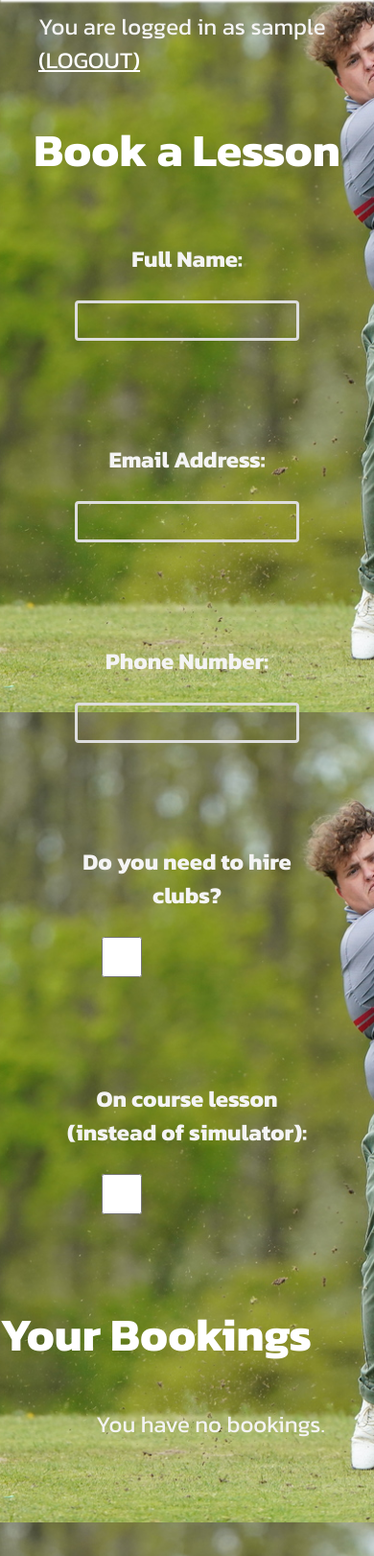
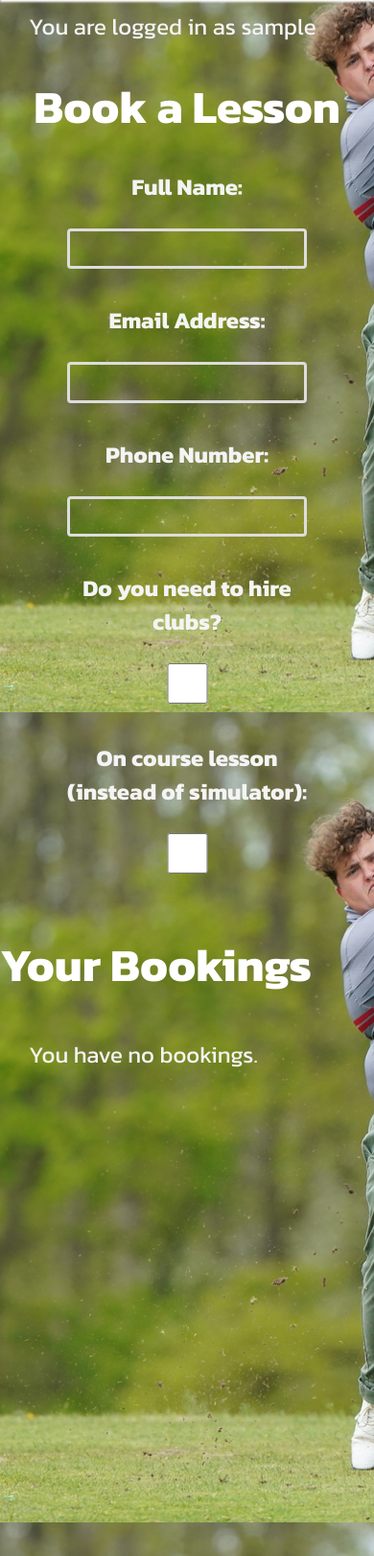
Before and after one commit to Code-Institute-Submissions/learn_golf_booking, a Django app: page /book/ in a window 390 px wide. Shown: the part 102-1723 px from the top of the page at 96% size. Run offline with Django 5.2, Linux system fonts and the light colour scheme; the visitor is signed in with stand-in values (Sample User, id 1); data comes from the database, SQL or seed files in the repository; data that the repository does not hold is empty; some libraries are stand-ins or nearby versions.

Commit message:
style booking form

```diff
--- a/accounts/templates/accounts/register.html
+++ b/accounts/templates/accounts/register.html
@@ -22,6 +22,7 @@
                 <li>Gallery</li>
                 <li>Golf Careers</li>
                 <li><a href="{% url 'book_lessons' %}">Golf Lessons</a></li>
+                <li><a href="{% url 'logout' %}">LOGOUT</a></li>
             </ul>
         </nav>
     </header>
--- a/accounts/templates/accounts/signin.html
+++ b/accounts/templates/accounts/signin.html
@@ -20,6 +20,7 @@
                 <li>Gallery</li>
                 <li>Golf Careers</li>
                 <li><a href="{% url 'book_lessons' %}" class="active">Golf Lessons</a></li>
+                <li><a href="{% url 'logout' %}">LOGOUT</a></li>
             </ul>
         </nav>
     </header>
--- a/codestar/settings.py
+++ b/codestar/settings.py
@@ -33,6 +33,10 @@ DEBUG = True
 
 ALLOWED_HOSTS = ['8000-lewisclemen-learngolfbo-ikt0ujl1t4x.ws.codeinstitute-ide.net', 'learn-golf-booking-f01bc1c04312.herokuapp.com']
 
+
+SESSION_COOKIE_AGE = 1209600
+SESSION_EXPIRE_AT_BROWSER_CLOSE = False
+SESSION_SAVE_EVERY_REQUEST = True
 
 # Application definition
 
--- a/lessons/templates/lessons/book_lessons.html
+++ b/lessons/templates/lessons/book_lessons.html
@@ -22,16 +22,17 @@
                 <li>Gallery</li>
                 <li>Golf Careers</li>
                 <li><a href="{% url 'book_lessons' %}" class="active">Golf Lessons</a></li>
+                <li><a href="{% url 'logout' %}">LOGOUT</a></li>
             </ul>
         </nav>
     </header>
 
     <section id="account">
         {% if user.is_authenticated %}
-        <p id="you-are">You are logged in as {{ user.username }} <a href="{% url 'logout' %}">(LOGOUT)</a></p>
+        <p id="you-are">You are logged in as {{ user.username }}</p>
 
         <h2 id="book-lesson">{% if editing %}Edit Booking{% else %}Book a Lesson{% endif %}</h2>
-
+        <div id="edit">
             <form method="POST" id="bookingForm"
                 action="{% if editing and booking_id %}{% url 'booking_update' booking_id %}{% else %}{% url 'book_lessons' %}{% endif %}">
                 {% csrf_token %}
@@ -39,21 +40,24 @@
                 {{ form.as_p }}
                 <input type="hidden" id="selected_date" name="selected_date" value="{{ form.date.value|default:'' }}">
                 <input type="hidden" id="selected_time" name="selected_time" value="{{ form.time.value|default:'' }}">
-            {% if editing %}<button>Update Booking</button>{% endif %}
                 </button>
             </form>
+        </div>
         <div id="calendar" class="{% if not editing %}hidden-calendar{% endif %}"></div>
         <div id="time-slots" style="display: none;">
             <h2>Available Time Slots</h2>
             <ul id="time-slot-list"></ul>
         </div>
 
+        <div id="update-booking">
+            {% if editing %}<button id="update-booking-button">Update Booking</button>{% endif %}
+        </div>
         <h2 id="bookings-heading">Your Bookings</h2>
         {% if bookings %}
         <ul>
             {% for booking in bookings %}
             <li id="bookings">
-                <strong style="font-size: medium;">{{ booking.date }} at {{ booking.time }}</strong> - {{ booking.name }}
+                <strong>{{ booking.date }} at {{ booking.time }}</strong> - {{ booking.name }}
                 <a href="{% url 'booking_update' booking.id %}" class="edit">Edit</a>
                 <button type="button" class="delete" onclick="openModal('{{ booking.id }}')">Delete</button>
             </li>
--- a/lessons/templates/lessons/success.html
+++ b/lessons/templates/lessons/success.html
@@ -20,6 +20,7 @@
                 <li>Gallery</li>
                 <li>Golf Careers</li>
                 <li><a href="{% url 'book_lessons' %}">Golf Lessons</a></li>
+                <li><a href="{% url 'logout' %}">LOGOUT</a></li>
             </ul>
         </nav>
     </header>
--- a/static/css/style.css
+++ b/static/css/style.css
@@ -26,10 +26,10 @@ body {
 }
 
 form {
-    display: flex;
     flex-direction: column;
-    min-height: 100vh;
+    min-height: 70vh;
     margin: 0px 8px;
+    text-align: center;
 }
 
 .form-group {
@@ -44,14 +44,13 @@ label {
 
 input, select {
     padding: 6px;
-    margin-top: 6px;
     border: 3px solid #ddd;
     border-radius: 4px;
     height: 5vh;
     font-size: large;
     background: transparent;
     color: white;
-    max-width: 60vw;
+    min-width: 50vw;
     text-align: center;
 }
 
@@ -63,9 +62,9 @@ button {
     border-radius: 4px;
     cursor: pointer;
     font-size: 16px;
-    min-width: 25vw;
+    min-width: 15vw;
     align-self: center;
-    margin: 50px 0;
+    margin: 5cqmax 0;
 }
 
 button:hover {
@@ -128,11 +127,11 @@ h3 {
     margin: 0 8px;
     text-align: center;
 }
+
 p {
     align-self: flex-start;
     margin-left: 100px;
     color: #f4f4f4;
-    margin-top: 40px;
 }
 
 #booking-picture {
@@ -207,6 +206,14 @@ li {
 
 .register-container {
     text-align: center;
+}
+
+#id_on_course_lesson {
+    height: 5vh;
+}
+
+#id_hire_clubs {
+    height: 5vh;
 }
 /* Header */
 
@@ -399,10 +406,17 @@ h2 {
 
 }
 
+#update-booking {
+    text-align: center;
+}
+
+#update-booking-button {
+    height: 8vh;
+}
+
 #no-bookings {
     min-width: 60vw;
     font-size: x-large;
-    margin-left: 100px;
 }
 
 /* Booking Calender */
@@ -490,14 +504,43 @@ h2 {
 
     input{
         font-size: xx-large;
+        min-width: 40vw;
+    }
+
+    #calendar {
+        max-width: 70vw;
+        max-height: 96vh;
     }
 }
 
 @media screen and (max-width: 760px) {
+
+    strong {
+        font-size: 14px;
+    }
+
     #bookings {
         height: 8vh;
         width: 85vw;
         padding: 0;
+        font-size: large;
+    }
+
+    #update-booking {
+        align-self: center;
+        margin: 50px 115px;
+    }
+
+    #edit {
+        text-align: center;
+    }
+
+    #booking-form {
+        text-align: center;
+    }
+
+    #time-slot-list {
+        display: block;
     }
 
     #calendar {
@@ -509,12 +552,12 @@ h2 {
     }
 
     .edit {
-        height: 8.8vh;
+        height: 8.7vh;
         min-width: 15vw;
     }
 
     .delete {
-        height: 8.8vh;
+        height: 8.7vh;
         min-width: 15vw;
     }
 
@@ -541,10 +584,13 @@ h2 {
         padding: 0 29px;
     }
     p {
-        margin: 40px;
+        margin: 30px;
     }
     input {
         margin: 6px 30px;
+        font-size: medium;
+    }
+    #account {
         font-size: x-large;
     }
 }
@@ -559,6 +605,6 @@ h2 {
     }
 
     input{
-        font-size: x-large;
+        font-size: large;
     }
 }
```
Lines whose indentation alone changed are shown as unchanged.
